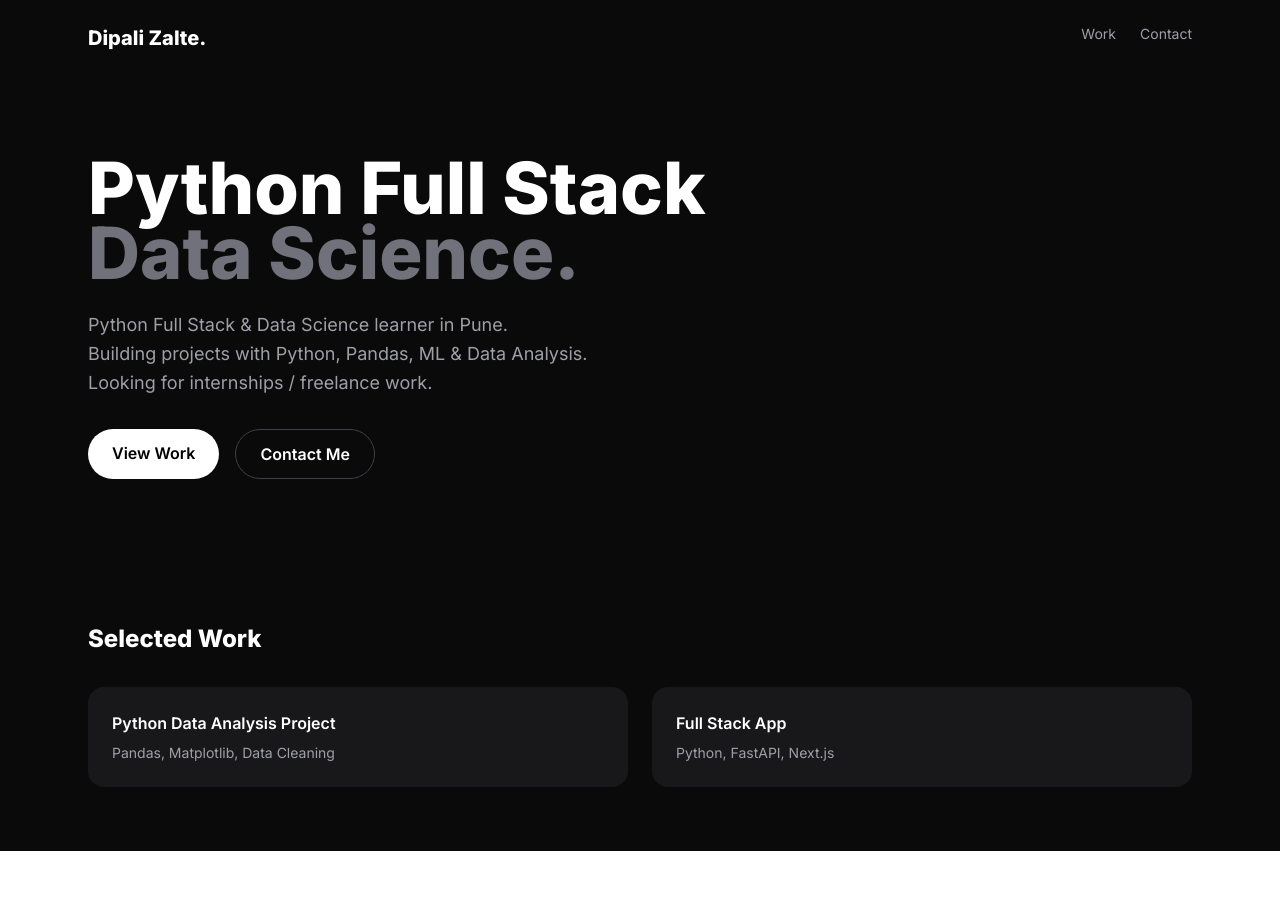
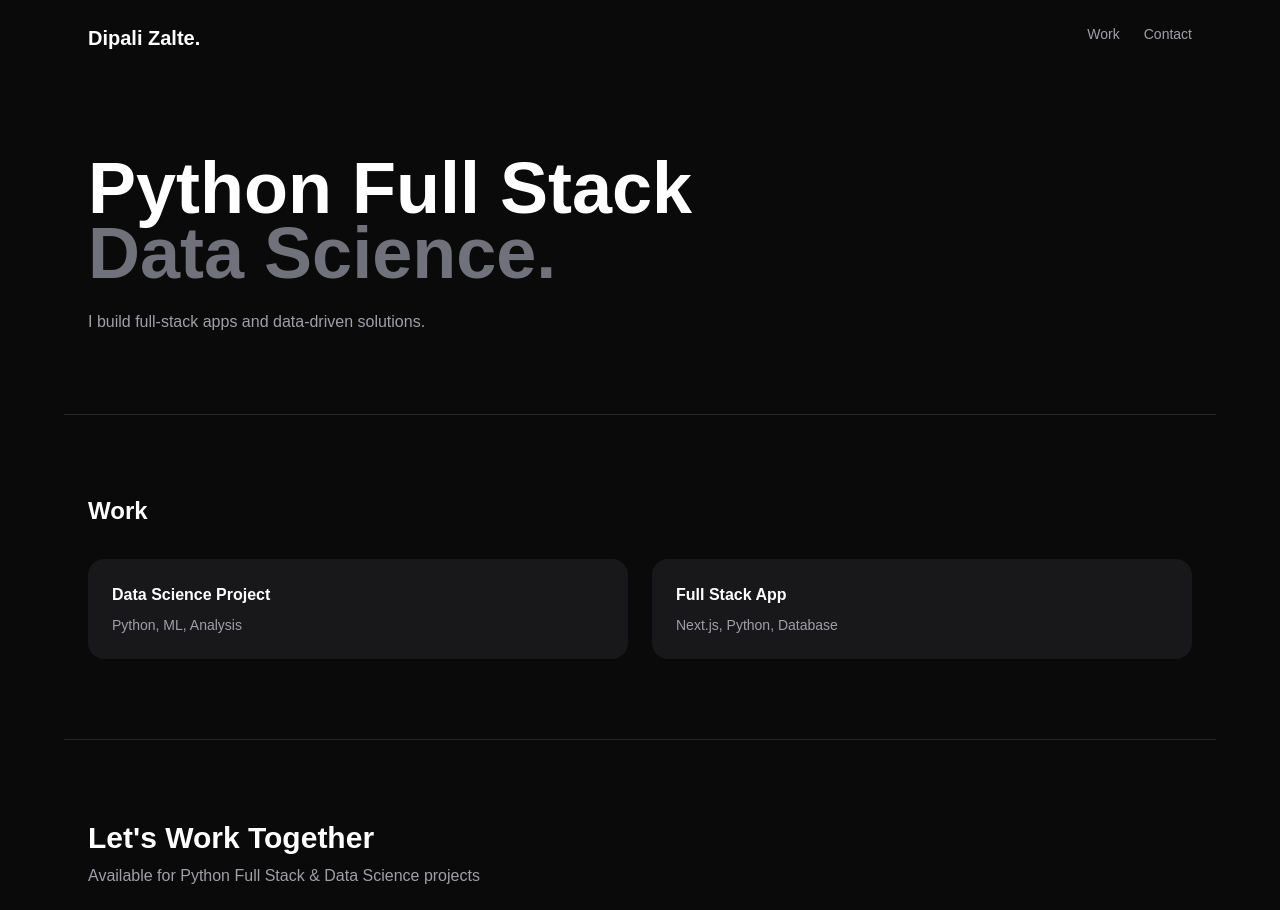
Before and after one commit to DipaliZalte123/pro-portfolio, a Next.js app: page / in a window 1280 px wide. Shown: the top 910 px of the page. Before the commit the page ends 851 px from the top, so only its background shows below. Built offline with nearby package versions, Linux system fonts and the light colour scheme.

Commit message:
fixed contact section

```diff
--- a/src/app/page.tsx
+++ b/src/app/page.tsx
@@ -1,7 +1,7 @@
 export default function Home() {
   return (
     <main className="min-h-screen bg-[#0a0a0a] text-white">
-      <style>{`@import url('https://fonts.googleapis.com/css2?family=Inter:wght@400;600;800&display=swap'); *{font-family:Inter,sans-serif}`}</style>
+      <style>{`@import url('https://fonts.googleapis.com/css2?family=Inter:wght@400;700;900&display=swap');`}</style>
 
       {/* NAV */}
       <nav className="flex justify-between p-6 max-w-6xl mx-auto">
@@ -15,40 +15,44 @@ export default function Home() {
       {/* HERO - Python Full Stack & Data Science */}
       <section className="max-w-6xl mx-auto px-6 py-20">
         <h1 className="text-5xl md:text-7xl font-extrabold leading-[0.9]">
-          Python Full Stack<br/>
+          Python Full Stack<br />
           <span className="text-zinc-500">Data Science.</span>
         </h1>
+        <p className="text-zinc-400 mt-6 max-w-xl">
+          I build full-stack apps and data-driven solutions.
+        </p>
+      </section>
 
-        <p className="mt-6 max-w-xl text-zinc-400 text-lg leading-relaxed">
-          Python Full Stack & Data Science learner in Pune.<br/>
-          Building projects with Python, Pandas, ML & Data Analysis.<br/>
-          Looking for internships / freelance work.
-        </p>
-
-        <div className="mt-8 flex gap-4">
-          <a href="#work" className="bg-white text-black px-6 py-3 rounded-full font-semibold hover:bg-zinc-200">
-            View Work
-          </a>
-          <a href="#contact" className="border border-zinc-700 px-6 py-3 rounded-full font-semibold hover:bg-zinc-900">
-            Contact Me
-          </a>
+      {/* WORK */}
+      <section id="work" className="max-w-6xl mx-auto px-6 py-20 border-t border-zinc-800">
+        <h2 className="text-2xl font-bold mb-8">Work</h2>
+        <div className="grid md:grid-cols-2 gap-6">
+          <div className="bg-zinc-900 p-6 rounded-2xl">
+            <h3 className="font-semibold">Data Science Project</h3>
+            <p className="text-sm text-zinc-400 mt-2">Python, ML, Analysis</p>
+          </div>
+          <div className="bg-zinc-900 p-6 rounded-2xl">
+            <h3 className="font-semibold">Full Stack App</h3>
+            <p className="text-sm text-zinc-400 mt-2">Next.js, Python, Database</p>
+          </div>
         </div>
       </section>
 
-      {/* WORK */}
-      <section id="work" className="max-w-6xl mx-auto px-6 py-16">
-        <h2 className="text-2xl font-bold mb-8">Selected Work</h2>
-        <div className="grid md:grid-cols-2 gap-6">
-          <div className="bg-zinc-900 p-6 rounded-2xl">
-            <h3 className="font-semibold">Python Data Analysis Project</h3>
-            <p className="text-sm text-zinc-400 mt-2">Pandas, Matplotlib, Data Cleaning</p>
-          </div>
-          <div className="bg-zinc-900 p-6 rounded-2xl">
-            <h3 className="font-semibold">Full Stack App</h3>
-            <p className="text-sm text-zinc-400 mt-2">Python, FastAPI, Next.js</p>
-          </div>
+      {/* CONTACT - NEW */}
+      <section id="contact" className="max-w-6xl mx-auto px-6 py-20 border-t border-zinc-800">
+        <h2 className="text-3xl font-bold">Let's Work Together</h2>
+        <p className="text-zinc-400 mt-2">Available for Python Full Stack & Data Science projects</p>
+        <div className="mt-6 flex flex-wrap gap-4">
+          <a href="mailto:dipalizalte123@gmail.com" className="bg-white text-black px-6 py-3 rounded-full font-medium">
+            Email Me
+          </a>
+          <a href="https://github.com/DipaliZalte123" target="_blank" className="border border-zinc-700 px-6 py-3 rounded-full">
+            GitHub
+          </a>
         </div>
+        <p className="text-zinc-500 text-sm mt-6">zaltedipali3@gmail.com | Pune, Maharashtra</p>
       </section>
+
     </main>
   );
 }
```
